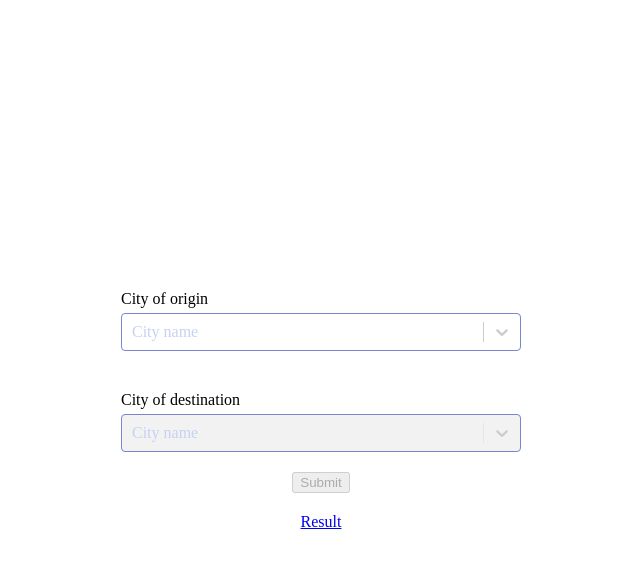
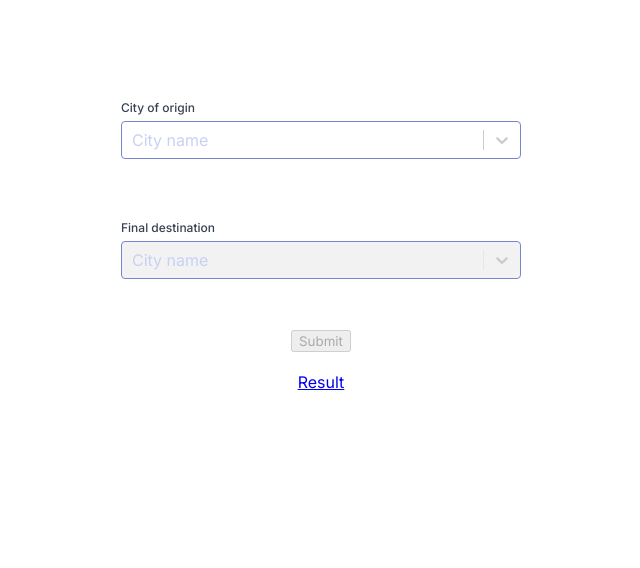
Before and after one commit to dantejf88/mozio-task, a React (Vite) app: page / in a window 1280 px wide. Shown: the top 568 px of the page, without its empty margins (319-959 px from the left). Built offline with nearby package versions, Linux system fonts and the light colour scheme.

Commit message:
Working with new approach state

```diff
--- a/index.html
+++ b/index.html
@@ -3,6 +3,9 @@
   <head>
     <meta charset="UTF-8" />
     <link rel="icon" type="image/svg+xml" href="/favicon.png" />
+    <link rel="preconnect" href="https://fonts.googleapis.com">
+    <link rel="preconnect" href="https://fonts.gstatic.com" crossorigin>
+    <link href="https://fonts.googleapis.com/css2?family=Inter:wght@300;400;500;600;700&display=swap" rel="stylesheet">
     <meta name="viewport" content="width=device-width, initial-scale=1.0" />
     <title>Mozio</title>
   </head>
--- a/src/Home/homeStyles.ts
+++ b/src/Home/homeStyles.ts
@@ -1,22 +1,21 @@
 import styled from 'styled-components'
 
 export const Container = styled.div`
+    padding: 200px 20px 20px 20px;
     display: flex;
-    justify-content: center;
+    justify-content: flex-start;
     align-items: center;
     flex-direction: column;
     width: 400px;
-    padding: 20px;
     height: 100%;
     overflow-y: scroll;
 `
 
 export const DestinationInputContaier = styled.div`
     display: flex;
-    justify-content: center;
+    justify-content: flex-start;
     align-items: center;
     flex-direction: column;
     width: 100%;
-    /* height: 100%;
-    overflow-y: scroll; */
+    height: 100px;
 `
--- a/src/Home/index.tsx
+++ b/src/Home/index.tsx
@@ -2,23 +2,62 @@
 import { useState, useEffect, Fragment } from 'react'
 import { Container, DestinationInputContaier } from './homeStyles'
 import debounce from 'debounce-promise'
+import { Text } from '../stylesComponents'
 import { getDistances, getCities } from '../services'
 import { distanceCalculator, distanceMaker, citiesList, setValue } from '../utils'
 import { useNavigate, useSearchParams } from 'react-router-dom'
-import { City, CityName } from '../types'
+import { City, CityName, CityParamState } from '../types'
 import AsyncSelect from 'react-select/async'
 import { createRecordsStyles } from '../react-select-styles'
+import { colors } from '../theme'
 
 function App() {
   const [searchParams, setSearchParams] = useSearchParams()
   const [params, setParams] = useState<{key: string, name: string, errorMsg: string, error: boolean}[] | []>([])
+  const [paramsState, setParamsState] = useState<{origin: CityParamState, intermediate: CityParamState[], destination: CityParamState}>({
+    origin: {name: '', errorMsg: '', error: false},
+    intermediate: [],
+    destination: {name: '', errorMsg: '', error: false}
+  })
   const [citiesState, setCityState] = useState<{origin: boolean, destination: boolean}>({origin: false, destination: false})
   const [showNewInput, setShowNewInput] = useState<boolean>(false)
 
   useEffect(() => {
+    console.log(paramsState)
+  }, [paramsState])
+
+  useEffect(() => {
     const listParams = []
+    const intermediateList: CityParamState[] = []
     for (const entry of searchParams.entries()) {
       console.log(entry)
+      if(entry[0] === 'origin') {
+        setParamsState(prevState => ({
+          ...prevState,
+          origin: {
+            name: entry[1],
+            errorMsg: entry[1] === '' ? 'You must choose the city of origin' : '',
+            error: entry[1] === ''
+          },
+        }))
+      }
+      if(entry[0] === 'destination') {
+        setParamsState(prevState => ({
+          ...prevState,
+          destination: {
+            name: entry[1],
+            errorMsg: entry[1] === '' ? 'You must choose the final city destination' : '',
+            error: entry[1] === ''
+          },
+        }))
+      } else if(entry[0] !== 'origin' && entry[0] !== 'destination') {
+        intermediateList.push({
+          key: entry[0],
+          name: entry[1],
+          errorMsg: '',
+          error: false
+        })
+      }
         listParams.push({
           key: entry[0],
           name: entry[1],
@@ -26,8 +65,26 @@ function App() {
           error: entry[0] === 'origin' && entry[1] === ''
         })
     }
+    setParamsState(prevState => ({
+      ...prevState,
+      intermediate: intermediateList.filter((x) => x.name !== '')
+    }))
     setParams(listParams.filter((x) => x.name !== ''))
   }, [searchParams])
+
+  // useEffect(() => {
+  //   const listParams = []
+  //   for (const entry of searchParams.entries()) {
+  //     console.log(entry)
+  //       listParams.push({
+  //         key: entry[0],
+  //         name: entry[1],
+  //         errorMsg: entry[0] === 'origin' && entry[1] === '' ? 'You must choose the city of origin' : '',
+  //         error: entry[0] === 'origin' && entry[1] === ''
+  //       })
+  //   }
+  //   setParams(listParams.filter((x) => x.name !== ''))
+  // }, [searchParams])
 
   useEffect(() => {
     setCityState({
@@ -37,7 +94,6 @@ function App() {
   }, [params])
 
   const handleChange = (e: CityName, name: string) => {
-    console.log(e, name)
     const paramValue = !e ? '' : e.name
     searchParams.set(name, paramValue);
     setSearchParams(searchParams)
@@ -50,15 +106,35 @@ function App() {
 
   return (
     <Container>
-        <p style={{ margin: '20px 0 5px 0', width: '100%', textAlign: 'left' }}>City of origin</p>
+      <DestinationInputContaier>
+        <Text
+          fontSize="12px"
+          lineHeight="16px"
+          letterSpacing="0px"
+          padding="10px 0 5px 0"
+          fontWeight="500"
+          color={colors.black}
+          textAlign='left'
+          width='100%'
+        >City of origin</Text>
           <AsyncSelect
             id='origin'
-            value={params.filter((x) => x.key === 'origin')[0]?.key ? setValue(params.filter((x) => x.key === 'origin')[0]) : undefined}
+            value={paramsState.origin.name ? setValue(paramsState.origin) : undefined}
+            // value={params.filter((x) => x.key === 'origin')[0]?.key ? setValue(params.filter((x) => x.key === 'origin')[0]) : undefined}
             backspaceRemovesValue={false}
             loadOptions={(e) =>
               getCities(e, params)
               .then((res) => res)
-              .catch((err) => console.log(err))
+              .catch((err) =>
+                setParamsState(prevState => ({
+                  ...prevState,
+                  origin: {
+                    ...prevState.origin,
+                    errorMsg: err.errorMsg,
+                    error: err.status === 500
+                  },
+                }))
+              )
             }
             getOptionLabel={(x: CityName) => x.name}
             getOptionValue={(x: CityName) => x.name}
@@ -70,31 +146,47 @@ function App() {
                               }
             placeholder='City name'
             isClearable
-            onError={(e) => console.log(e)}
-            onErrorCapture={(e) => console.log(e)}
             required
-            aria-invalid={(e) => setTimeout(() => console.log(e), 1000)}
             label='City of origin'
-            // isOptionDisabled={() =>
-            //     author_name ? author_name instanceof Array && author_name.length >= 5 : false
-            // }
             styles={createRecordsStyles}
           />
           {
-            params.filter((x) => x.key === 'origin')[0]?.error &&
-              <p style={{ margin: '20px 0 5px 0', width: '100%', textAlign: 'left' }}>{params.filter((x) => x.key === 'origin')[0]?.errorMsg}</p>
+            paramsState.origin.error &&
+              <Text
+                fontSize="12px"
+                lineHeight="16px"
+                letterSpacing="0px"
+                padding="10px 0 5px 0"
+                fontWeight="500"
+                color={colors.red}
+                textAlign='left'
+                width='100%'
+              >
+                {paramsState.origin.errorMsg}
+              </Text>
           }
+      </DestinationInputContaier>
           {
-            params.map((x, i) => {
-              if(x.key !== 'origin' && x.name !== '' && x.key !== 'destination') {
+            paramsState.intermediate.map((x, i) => {
+              console.log(x)
+              // if(x.key !== 'origin' && x.name !== '' && x.key !== 'destination') {
                 return (
                 <DestinationInputContaier key={i}>
-                  <p style={{ margin: '20px 0 5px 0', width: '100%', textAlign: 'left' }}>City of destination</p>
+                  <Text
+                    fontSize="12px"
+                    lineHeight="16px"
+                    letterSpacing="0px"
+                    padding="10px 0 5px 0"
+                    fontWeight="500"
+                    color={colors.black}
+                    textAlign='left'
+                    width='100%'
+                  >City of destination</Text>
                   <AsyncSelect
                     id={`${x.name}`}
-                    value={params[i]?.name ? setValue(params[i]) : undefined}
+                    value={paramsState.intermediate[i]?.name ? setValue(paramsState.intermediate[i]) : undefined}
                     backspaceRemovesValue={false}
-                    loadOptions={(e) => getCities(e, params)}
+                    loadOptions={(e) => getCities(e, paramsState.intermediate)}
                     getOptionLabel={(xs: CityName) => xs.name}
                     getOptionValue={(xs: CityName) => xs.name}
                     onChange={(xs) => handleChange(xs, `${x.key}`)}
@@ -106,20 +198,30 @@ function App() {
                     styles={createRecordsStyles}
                   />
                 </DestinationInputContaier>
-                )}}
-            )
+                )
+              // }
+            })
           }
           {
             showNewInput ? (
               <DestinationInputContaier>
-                  <p style={{ margin: '20px 0 5px 0', width: '100%', textAlign: 'left' }}>Intermediate city</p>
+                  <Text
+                    fontSize="12px"
+                    lineHeight="16px"
+                    letterSpacing="0px"
+                    padding="10px 0 5px 0"
+                    fontWeight="500"
+                    color={colors.black}
+                    textAlign='left'
+                    width='100%'
+                  >City of destination</Text>
                   <AsyncSelect
                     id={'intermediate'}
                     backspaceRemovesValue={false}
-                    loadOptions={(e) => getCities(e, params)}
+                    loadOptions={(e) => getCities(e, paramsState.intermediate)}
                     getOptionLabel={(xs: CityName) => xs.name}
                     getOptionValue={(xs: CityName) => xs.name}
-                    onChange={(xs) => handleChange(xs, `intermediate${params.length}`)}
+                    onChange={(xs) => handleChange(xs, `intermediate${paramsState.intermediate.length + 1}`)}
                     noOptionsMessage={(e) => e.inputValue.length > 0 ?  'No match found (cannot repeat city)' : 'Start typing to search available cities'}
                     loadingMessage={() => null}
                     placeholder='City name'
@@ -136,16 +238,44 @@ function App() {
                 }
               </div>
           }
-                <p style={{ margin: '20px 0 5px 0', width: '100%', textAlign: 'left' }}>City of destination</p>
+            <DestinationInputContaier>
+                <Text
+                    fontSize="12px"
+                    lineHeight="16px"
+                    letterSpacing="0px"
+                    padding="10px 0 5px 0"
+                    fontWeight="500"
+                    color={colors.black}
+                    textAlign='left'
+                    width='100%'
+                  >Final destination</Text>
                 <AsyncSelect
                   id='destination'
-                  value={params.filter((x) => x.key === 'destination')[0]?.key ? setValue(params.filter((x) => x.key === 'destination')[0]) : undefined}
+                  value={paramsState.destination.name ? setValue(paramsState.destination) : undefined}
+                  // value={params.filter((x) => x.key === 'destination')[0]?.key ? setValue(params.filter((x) => x.key === 'destination')[0]) : undefined}
                   backspaceRemovesValue={false}
-                  loadOptions={(e) => getCities(e, params)}
+                  loadOptions={(e) =>
+                    getCities(e, params)
+                    .then((res) => res)
+                    .catch((err) =>
+                      setParamsState(prevState => ({
+                        ...prevState,
+                        destination: {
+                          ...prevState.destination,
+                          errorMsg: err.errorMsg,
+                          error: err.status === 500
+                        },
+                      }))
+                    )
+                  }
                   getOptionLabel={(x: CityName) => x.name}
                   getOptionValue={(x: CityName) => x.name}
                   onChange={(x) => handleChange(x, 'destination')}
-                  noOptionsMessage={(e) => e.inputValue.length > 0 ? 'No match found (cannot repeat city)' : 'Start typing to search available cities'}
+                  noOptionsMessage={(e) =>
+                    e.inputValue.toLowerCase() === 'fail' ? null
+                    : e.inputValue.length > 0 ? 'No match found (cannot repeat city)'
+                    : 'Start typing to search available cities'
+                  }
                   loadingMessage={() => null}
                   placeholder='City name'
                   isClearable
@@ -154,6 +284,22 @@ function App() {
                   required
                   styles={createRecordsStyles}
                 />
+                {
+                  paramsState.destination.error &&
+                    <Text
+                      fontSize="12px"
+                      lineHeight="16px"
+                      letterSpacing="0px"
+                      padding="10px 0 5px 0"
+                      fontWeight="500"
+                      color={colors.red}
+                      textAlign='left'
+                      width='100%'
+                    >
+                      {paramsState.destination.errorMsg}
+                    </Text>
+                }
+            </DestinationInputContaier>
                 <div style={{ display: 'flex', justifyContent: 'center', width: '100%', margin: '20px 0' }}>
                   <button onClick={onSubmit} disabled={!citiesState.origin || !citiesState.destination} >Submit</button>
                 </div>
--- a/src/main.tsx
+++ b/src/main.tsx
@@ -3,7 +3,8 @@ import ReactDOM from 'react-dom/client';
 import Home from './Home';
 import Result from './Result/index.tsx';
 import { ThemeProvider } from "styled-components";
-import { theme } from "./theme.ts";
+import { theme } from "./theme";
+import GlobalStyle from './theme/globalStyles.ts';
 import './index.css';
 import {
   createBrowserRouter,
@@ -24,6 +25,7 @@ const router = createBrowserRouter([
 ReactDOM.createRoot(document.getElementById('root') as HTMLElement).render(
   <React.StrictMode>
     <ThemeProvider theme={theme}>
+      <GlobalStyle />
       <main style={{ width: '100vw', height:'100vh', display: 'flex', justifyContent: 'center', alignItems: 'center' }}>
         <RouterProvider router={router} />
       </main>
--- a/src/services/index.ts
+++ b/src/services/index.ts
@@ -14,15 +14,15 @@ import { City } from '../types'
 //     });
 // };
 
-export const getCities = function (value: string, params: {key: string, name: string}[] | []): Promise<any>  {
+export const getCities = function (value: string, paramsList: {key: string, name: string}[] | []): Promise<any>  {
     return new Promise(function (resolve, reject) {
         setTimeout(() => {
             if(value.toLowerCase() !== 'fail'){
-                const cityNameFiltered = arrayFiltered(citiesNames, params, itemsComparition)
+                const cityNameFiltered = arrayFiltered(citiesNames, paramsList, itemsComparition)
                 if (value) resolve(cityNameFiltered.filter((x) => x.name.toLowerCase().includes(value.toLowerCase())));
                 return resolve(cityNameFiltered)
             }
-            return reject(new Error('SERVER_ERROR'));
+            return reject({ status: 500, errorMsg: 'Oops! Failed to search with this keyword.' });
         }, 1000)
     });
 };
--- /dev/null
+++ b/src/stylesComponents.ts
@@ -0,0 +1,25 @@
+import styled from "styled-components"
+
+interface PropsText {
+    fontSize: string
+    lineHeight?: string
+    letterSpacing: string
+    padding: string
+    color: string
+    fontWeight?: string
+    textAlign?: string
+    margin?: string
+    width?: string
+}
+
+export const Text = styled.p<PropsText>`
+    margin: ${(props) => props.margin || 0};
+    text-align: ${(props) => props.textAlign || 'center'};
+    color: ${(props) => props.color};
+    font-weight: ${(props) => props.fontWeight || 300};
+    padding: ${(props) => props.padding || 0};
+    letter-spacing: ${(props) => props.letterSpacing || 'unset'};
+    font-size: ${(props) => props.fontSize};
+    line-height: ${(props) => props.lineHeight || 'unset'};
+    width: ${(props) => props.width || 'unset'};
+`
--- /dev/null
+++ b/src/theme/globalStyles.ts
@@ -0,0 +1,11 @@
+import { createGlobalStyle } from 'styled-components';
+
+const GlobalStyle = createGlobalStyle`
+  * {
+        font-family: Inter !important;
+            // CSS you want global.
+    }
+
+`;
+
+export default GlobalStyle;
--- a/src/theme.ts
+++ b/src/theme/index.ts
@@ -2,12 +2,14 @@ import { DefaultTheme } from "styled-components";
 
 declare module "styled-components" {
   export interface DefaultTheme {
+    colors: {
         white: string;
         red: string;
         purpleLight: string;
         purpleDark: string;
         black: string;
         grey: string;
+        }
   }
 }
 
@@ -22,5 +24,5 @@ export const colors = {
 }
 
 export const theme: DefaultTheme = {
-    ...colors
+    colors: colors,
 };
--- a/src/types/index.ts
+++ b/src/types/index.ts
@@ -9,6 +9,7 @@ export interface CityName {
 }
 
 export interface CityParamState {
+    key?: string
     name: string
     error: boolean
     errorMsg: string
```
Lines whose indentation alone changed are shown as unchanged.
